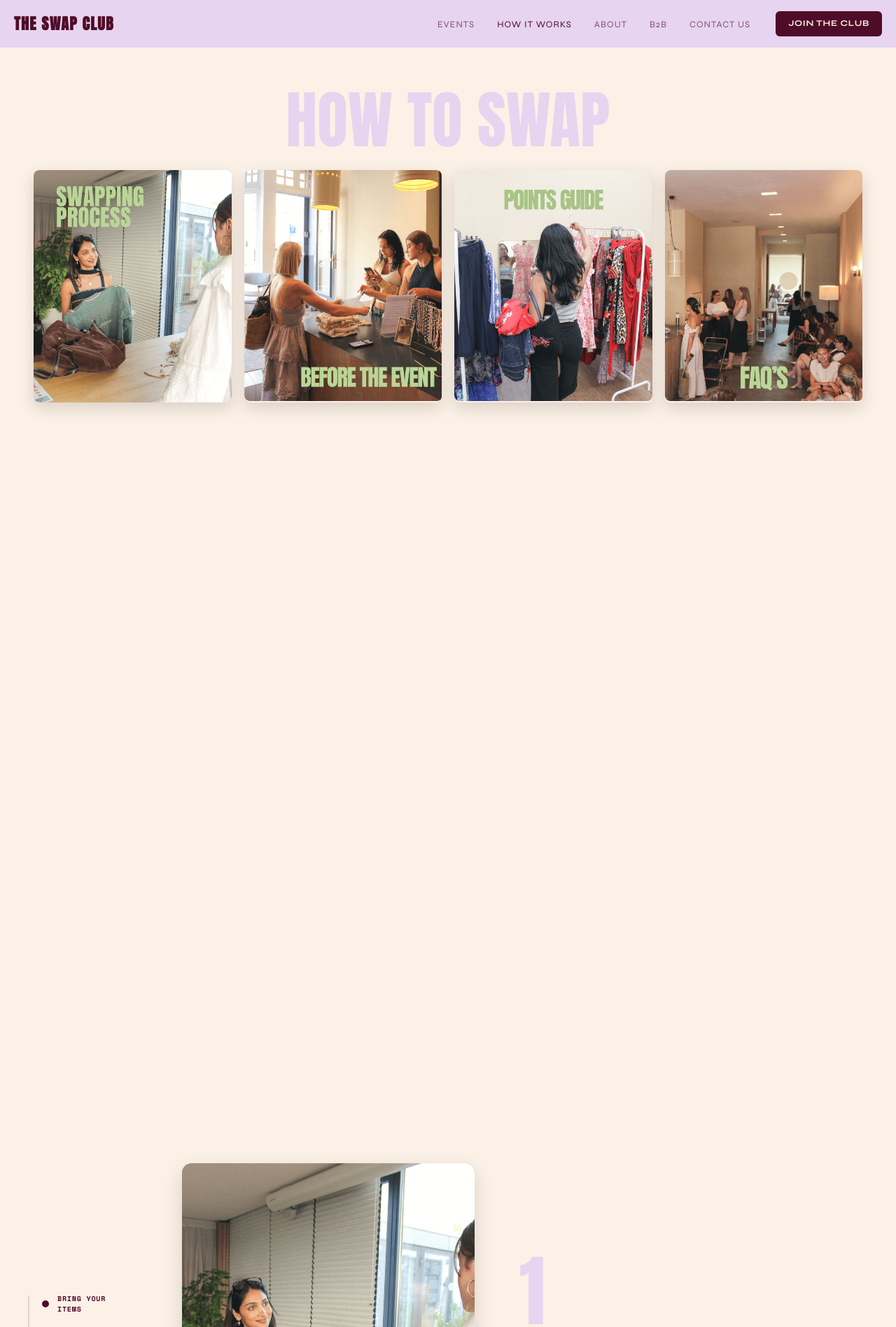
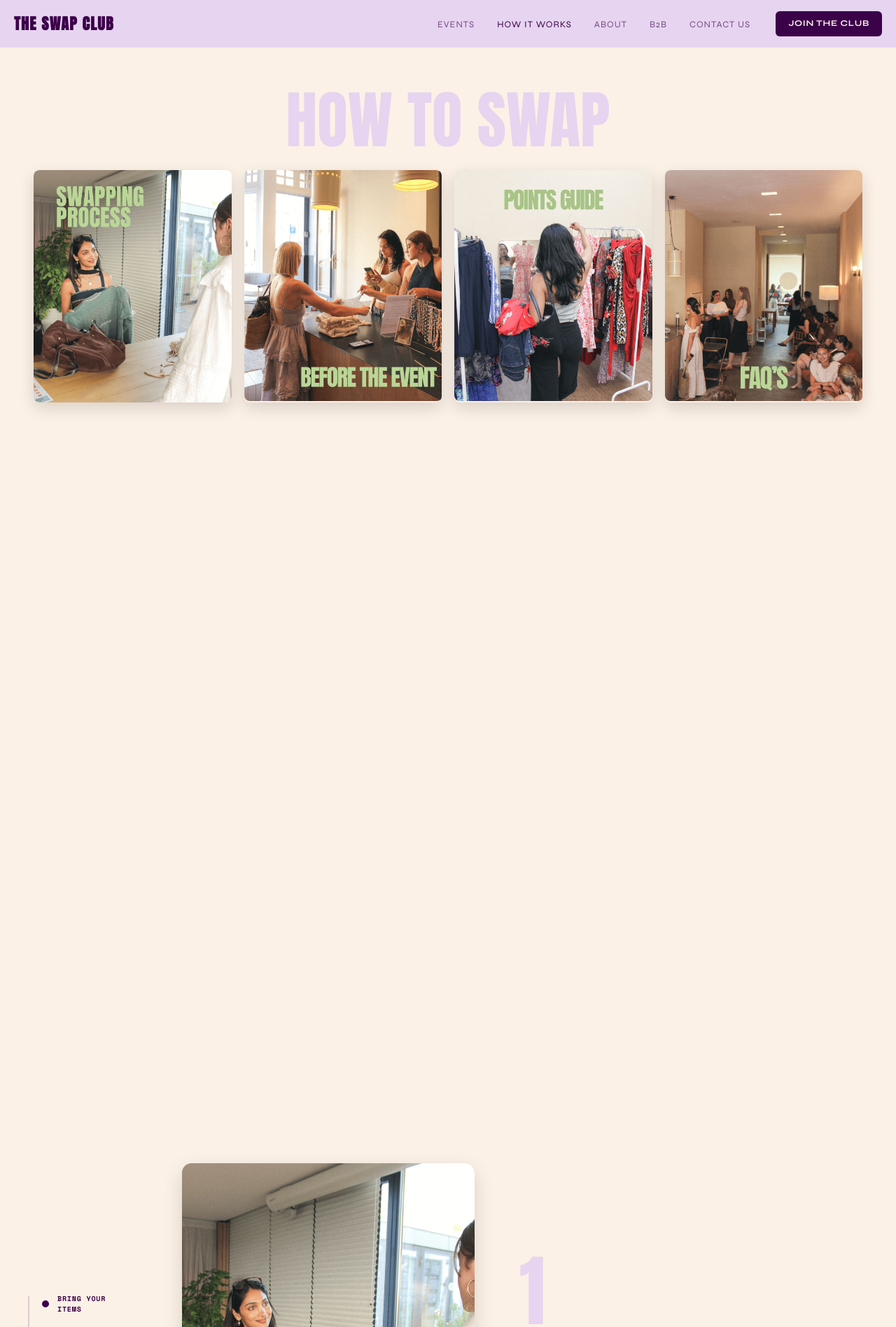
Before and after one commit to donnagerholt/swap, a Flask app: page /how in a window 1280 px wide. Shown: the top 1896 px of the page at 70% size. Run offline with Flask 3, Linux system fonts and the light colour scheme.

Commit message:
plum colour update

```diff
--- a/static/css/base.css
+++ b/static/css/base.css
@@ -15,9 +15,9 @@
 /* ─── DESIGN TOKENS — Plum & Matcha palette ─── */
 :root {
   /* Core palette */
-  --plum: #4F0C28;
-  --plum-deep: #360819;
-  --plum-mid: #6B1238;
+  --plum:  #3b0149;
+  --plum-deep: #3b0149;
+  --plum-mid: #3b0149;
   --matcha: #BAD797;
   --matcha-deep: #97ba75;
   --cream: #fbf1e6;
@@ -29,7 +29,7 @@
   --light-blue: #cce8fe;
 
   /* RGB channels (for rgba() usage without new variables per opacity) */
-  --plum-rgb: 79, 12, 40;
+  --plum-rgb: 59, 1, 73;
   --cream-rgb: 242, 237, 232;
   --text-rgb: 26, 7, 16;
 
```
